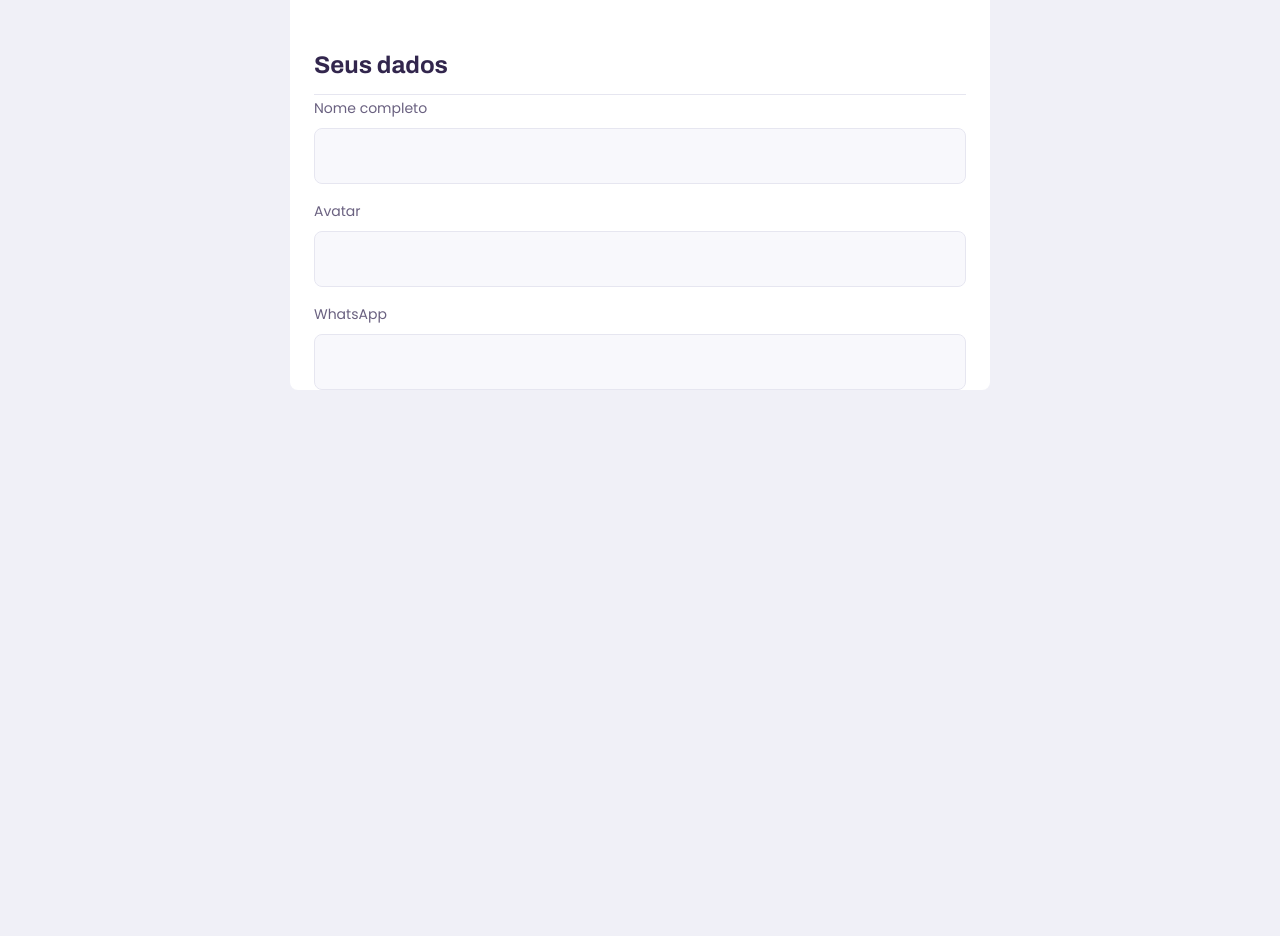
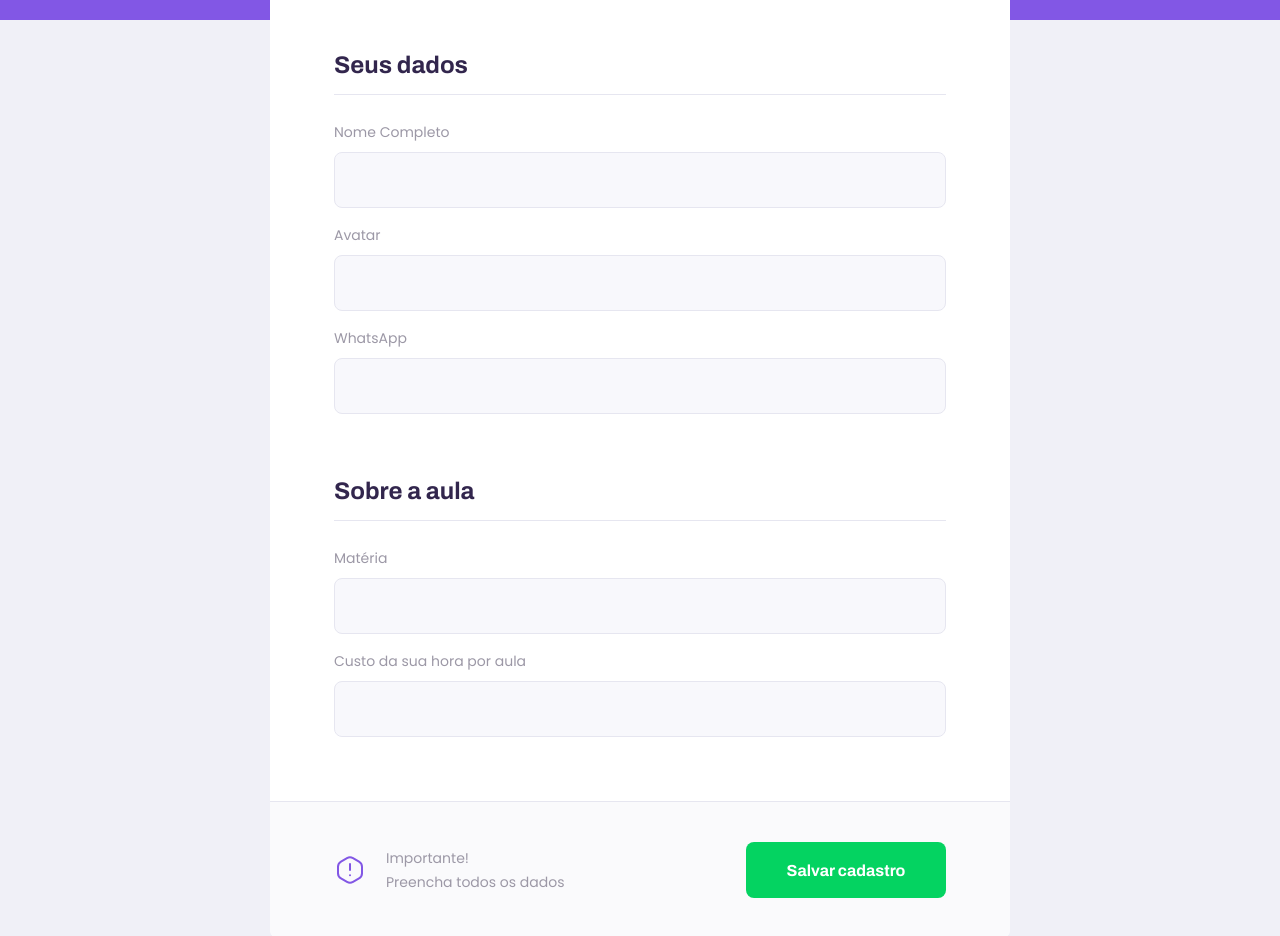
Before and after one commit to Felipe-Santana/proffy-web, a React (Create React App) app: page /give-classes in a window 1280 px wide. Shown: the part 320-1256 px from the top of the page. Before the commit the page ends 800 px from the top, so only its background shows below. Built offline with nearby package versions, Linux system fonts and the light colour scheme.

Commit message:
:sparkles: Add footer

```diff
--- a/src/pages/TeacherForm/index.tsx
+++ b/src/pages/TeacherForm/index.tsx
@@ -2,6 +2,9 @@ import React from "react";
 
 import "./styles.css";
 import PageHeader from "../../components/PageHeader";
+import Input from "../../components/Input";
+
+import warningIcon from "../../assets/images/icons/warning.svg";
 
 function TeacherForm() {
   return (
@@ -14,19 +17,24 @@ function TeacherForm() {
       <main>
         <fieldset>
           <legend>Seus dados</legend>
-          <div className="input-block">
-            <label htmlFor="name">Nome completo</label>
-            <input type="text" id="name" />
-          </div>
-          <div className="input-block">
-            <label htmlFor="avatar">Avatar</label>
-            <input type="text" id="avatar" />
-          </div>
-          <div className="input-block">
-            <label htmlFor="whatsapp">WhatsApp</label>
-            <input type="text" id="whatsapp" />
-          </div>
+          <Input label="Nome Completo" name="name" />
+          <Input label="Avatar" name="avatar" />
+          <Input label="WhatsApp" name="whatsapp" />
         </fieldset>
+        <fieldset>
+          <legend>Sobre a aula</legend>
+          <Input label="Matéria" name="subject" />
+          <Input label="Custo da sua hora por aula" name="cost" />
+        </fieldset>
+
+        <footer>
+          <p>
+            <img src={warningIcon} alt="Aviso importante" />
+            Importante! <br />
+            Preencha todos os dados
+          </p>
+          <button type="button">Salvar cadastro</button>
+        </footer>
       </main>
     </div>
   );
--- a/src/pages/TeacherForm/styles.css
+++ b/src/pages/TeacherForm/styles.css
@@ -29,6 +29,7 @@
 #page-teacher-form main fieldset legend {
   font: 700 2.4rem Archivo;
   color: var(--color-text-title);
+  margin-bottom: 2.4rem;
   display: flex;
   align-items: center;
   justify-content: space-between;
@@ -36,3 +37,78 @@
   padding-bottom: 1.6rem;
   border-bottom: 1px solid var(--color-line-in-white);
 }
+
+#page-teacher-form main label {
+  color: var(--color-text-complement);
+}
+
+#page-teacher-form main footer {
+  padding: 4rem 2.4rem;
+  background: var(--color-box-footer);
+  border-top: 1px solid var(--color-line-in-white);
+  margin-top: 6.4rem;
+}
+
+#page-teacher-form main footer p {
+  display: flex;
+  align-items: center;
+  justify-content: center;
+  font-size: 1.4rem;
+  line-height: 2.4rem;
+  color: var(--color-text-complement);
+}
+
+#page-teacher-form main footer p img {
+  margin-right: 2rem;
+}
+
+#page-teacher-form main footer button {
+  width: 100%;
+  height: 5.6rem;
+  background: var(--color-secondary);
+  color: var(--color-button-text);
+  border: 0;
+  border-radius: 0.8rem;
+  cursor: pointer;
+  font: 700 1.6rem Archivo;
+  display: flex;
+  align-items: center;
+  justify-content: center;
+  text-decoration: none;
+  transition: background-color 0.2s;
+  margin-top: 3.2rem;
+}
+
+#page-teacher-form main footer button:hover {
+  background: var(--color-secondary-dark);
+}
+
+@media (min-width: 700px) {
+  #page-teacher-form {
+    max-width: 100vw;
+  }
+
+  #page-teacher-form .page-header .header-content {
+    margin-bottom: 0;
+  }
+
+  #page-teacher-form main fieldset {
+    padding: 0 6.4rem;
+  }
+
+  #page-teacher-form main footer {
+    padding: 4rem 6.4rem;
+    display: flex;
+    align-items: center;
+    justify-content: space-between;
+  }
+
+  #page-teacher-form main footer p {
+    justify-content: space-between;
+  }
+
+  #page-teacher-form main footer button {
+    width: 20rem;
+    margin-top: 0;
+  }
+}
```
